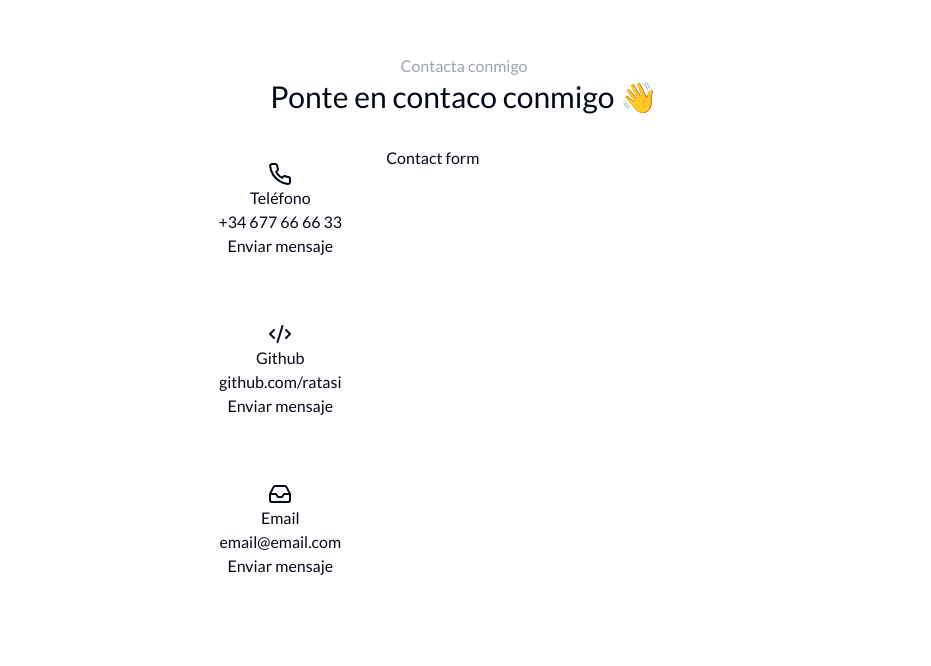
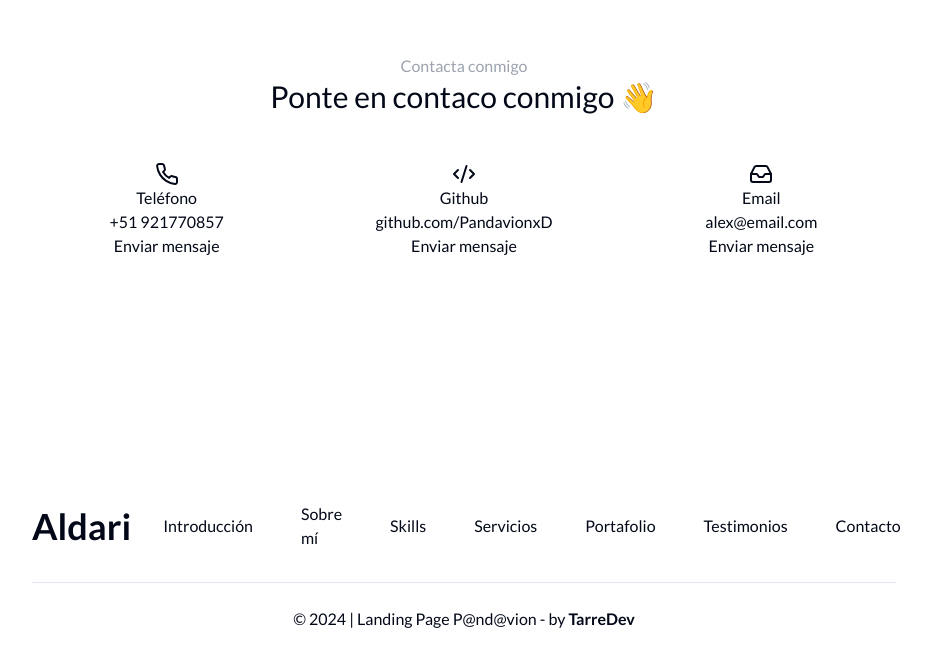
Before and after one commit to PandavionxD/landing01, a Next.js app: page / in a window 1280 px wide. Shown: the part 5064-5730 px from the top of the page, without its empty margins (176-1107 px from the left). Built offline with nearby package versions, Linux system fonts and the light colour scheme.

Commit message:
Terminando 1 parte del landing

```diff
--- a/components/Contact.tsx
+++ b/components/Contact.tsx
@@ -1,19 +1,19 @@
 import { dataContact } from "@/data";
 import { Title } from "./Shared/Title";
 import Link from "next/link";
-import { ContactForm } from "./ContactForm";
 import { Container } from "./Shared/Container";
+import FooterPage from "./Footer";
 
 export const Contact = () => {
   return (
     <Container>
-      <div className="p-6 md:px-12 md:py-44 max-w-5xl mx-auto" id="contact">
+      <div className="p-6 md:px-12 md:py-44 w-full mx-auto" id="contact">
         <Title
           title="Contacta conmigo"
           subtitle="Ponte en contaco conmigo 👋"
         />
-        <div className="grid grid-cols-1 md:grid-cols-3 md:gap-7 mt-8">
-          <div>
+        <div className="grid grid-cols-1 grid-rows-2 md:grid-cols-3 md:gap-7 mt-8">
+          <>
             {dataContact.map((data) => (
               <div
                 key={data.id}
@@ -27,11 +27,9 @@ export const Contact = () => {
                 </Link>
               </div>
             ))}
-          </div>
-          <div className="col-span-2">
-            <ContactForm />
-          </div>
+          </>
         </div>
+        <FooterPage/>
       </div>
     </Container>
   );
--- /dev/null
+++ b/components/Footer.tsx
@@ -0,0 +1,37 @@
+import { footer } from "@/data";
+import Link from "next/link";
+import { Separator } from "./ui/separator";
+
+export default function FooterPage() {
+  return (
+    <footer className="w-full mx-auto">
+      <div className="flex-col flex md:flex-row gap-4 md:justify-evenly justify-center items-center ">
+        <div>
+          <h4 className="text-4xl font-bold my-4 md:my-0">Aldari</h4>
+        </div>
+        <div className="grid grid-cols-2  px-2 md:flex justify-between md:gap-8 items-center">
+          {footer.map((item) => (
+            <Link
+              key={item.id}
+              href={item.ref}
+              className="cursor hover:bg-white hover:text-[#020817] rounded-md p-2 transition-all duration-200 "
+            >
+              {item.title}
+            </Link>
+          ))}
+        </div>
+      </div>
+      <Separator className="my-6" />
+      <div className="text-center">
+        &copy; 2024 | Landing Page P@nd@vion - by{" "}
+        <Link
+          href={"https://www.youtube.com/@tarredev"}
+          target="_blank"
+          className="cursor text-[#020817] font-bold"
+        >
+          TarreDev
+        </Link>
+      </div>
+    </footer>
+  );
+}
--- /dev/null
+++ b/components/ui/separator.tsx
@@ -0,0 +1,31 @@
+"use client"
+
+import * as React from "react"
+import * as SeparatorPrimitive from "@radix-ui/react-separator"
+
+import { cn } from "@/lib/utils"
+
+const Separator = React.forwardRef<
+  React.ElementRef<typeof SeparatorPrimitive.Root>,
+  React.ComponentPropsWithoutRef<typeof SeparatorPrimitive.Root>
+>(
+  (
+    { className, orientation = "horizontal", decorative = true, ...props },
+    ref
+  ) => (
+    <SeparatorPrimitive.Root
+      ref={ref}
+      decorative={decorative}
+      orientation={orientation}
+      className={cn(
+        "shrink-0 bg-border",
+        orientation === "horizontal" ? "h-[1px] w-full" : "h-full w-[1px]",
+        className
+      )}
+      {...props}
+    />
+  )
+)
+Separator.displayName = SeparatorPrimitive.Root.displayName
+
+export { Separator }
--- a/data.tsx
+++ b/data.tsx
@@ -41,13 +41,13 @@ export const dataAboutMe = [
 export const itemsNavbar = [
   {
     id: 1,
-    title: "Introduction",
+    title: "Introducción",
     icon: <UserCheck size={20} />,
     link: "#introduction",
   },
   {
     id: 2,
-    title: "Home",
+    title: "Sobre mí",
     icon: <UserRound size={20} />,
     link: "#about-me",
   },
@@ -59,25 +59,25 @@ export const itemsNavbar = [
   },
   {
     id: 4,
-    title: "Services",
+    title: "Servicios",
     icon: <SquarePen size={20} />,
     link: "#services",
   },
   {
     id: 5,
-    title: "Portfolio",
+    title: "Portafolio",
     icon: <BriefcaseBusiness size={20} />,
     link: "#portfolio",
   },
   {
     id: 6,
-    title: "Testimonials",
+    title: "Testimonios",
     icon: <PersonStanding size={20} />,
     link: "#testimonials",
   },
   {
     id: 7,
-    title: "Contact",
+    title: "Contacto",
     icon: <Mail size={20} />,
     link: "#contact",
   },
@@ -313,22 +313,22 @@ export const dataContact = [
   {
     id: 1,
     title: "Teléfono",
-    subtitle: "+34 677 66 66 33",
+    subtitle: "+51 921770857",
     link: "tel:+34677666633",
     icon: <Phone />,
   },
   {
     id: 2,
     title: "Github",
-    subtitle: "github.com/ratasi",
-    link: "github.com/ratasi",
+    subtitle: "github.com/PandavionxD",
+    link: "https://github.com/PandavionxD",
     icon: <Code2 />,
   },
   {
     id: 3,
     title: "Email",
-    subtitle: "email@email.com",
-    link: "mailto:test@test.com",
+    subtitle: "alex@email.com",
+    link: "mailto:1151372@senati.pe",
     icon: <Inbox />,
   },
 ];
@@ -377,3 +377,35 @@ export const dataTestimonials = [
     imageUrl: "/profile-3.jpeg",
   },
 ];
+
+export const footer = [
+  {
+    id:1,
+    ref:"#introduction",
+    title:"Introducción"
+  },{
+    id:2,
+    ref:"#about-me",
+    title:"Sobre mí"
+  },{
+    id:3,
+    ref:"#skills",
+    title:"Skills"
+  },{
+    id:4,
+    ref:"#services",
+    title:"Servicios"
+  },{
+    id:5,
+    ref:"#portfolio",
+    title:"Portafolio"
+  },{
+    id:6,
+    ref:"#testimonials",
+    title:"Testimonios"
+  },{
+    id:7,
+    ref:"#contact",
+    title:"Contacto"
+  },
+]
--- a/package.json
+++ b/package.json
@@ -13,6 +13,7 @@
     "@radix-ui/react-dropdown-menu": "^2.1.2",
     "@radix-ui/react-icons": "^1.3.0",
     "@radix-ui/react-progress": "^1.1.0",
+    "@radix-ui/react-separator": "^1.1.0",
     "@radix-ui/react-slot": "^1.1.0",
     "@radix-ui/react-tooltip": "^1.1.4",
     "class-variance-authority": "^0.7.0",
```
Also changed, not shown: 1 other file (tests, documents, lock files or other folders).
